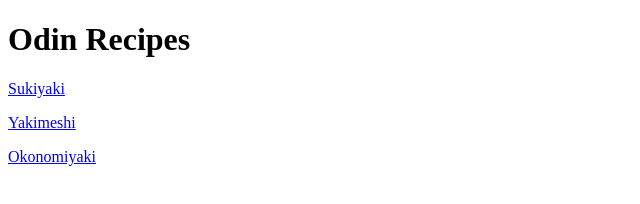
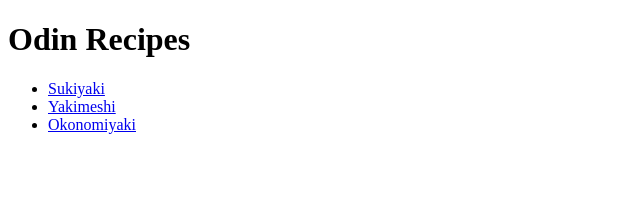
Before and after one commit to paji9/odin-recipes, a plain HTML site: page index.html in a window 1280 px wide. Shown: the whole page, without its empty margins (0-640 px from the left). Drawn offline with Linux system fonts and the light colour scheme.

Commit message:
Organize recipes in index.html

```diff
--- a/index.html
+++ b/index.html
@@ -7,9 +7,13 @@
     <body>
         <h1>Odin Recipes</h1>
 
-        <p><a href="./recipes/sukiyaki.html">Sukiyaki</a></p>
-       <p><a href="./recipes/yakimeshi.html">Yakimeshi</a></p>
-       <p><a href="./recipes/okonomiyaki.html">Okonomiyaki</a></p>
+        <ul>
+
+        <li><a href="./recipes/sukiyaki.html">Sukiyaki</a></li>
+        <li><a href="./recipes/yakimeshi.html">Yakimeshi</a></li>
+        <li><a href="./recipes/okonomiyaki.html">Okonomiyaki</a></li>
+
+        </ul>
 
     </body>
 
```
